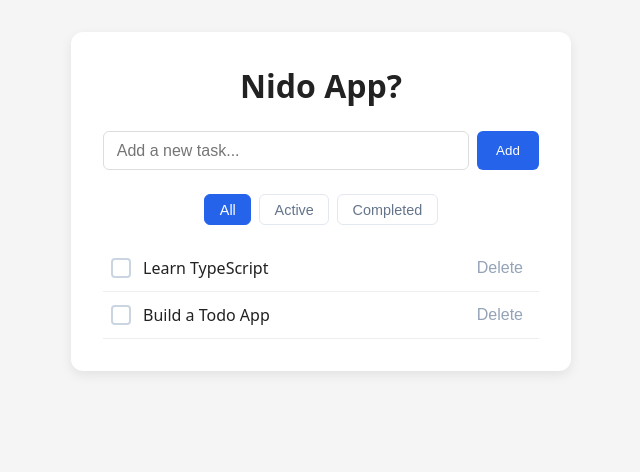
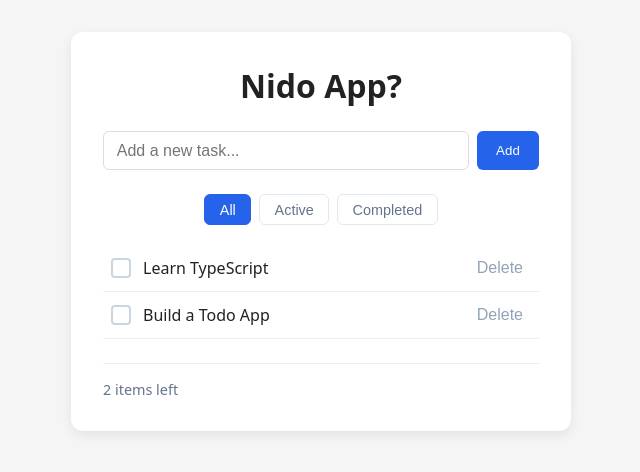
Before and after one commit to AfriCodeWizard/Todo-App, a React (Vite) app: page / in a window 1280 px wide. Shown: the top 472 px of the page, without its empty margins (319-959 px from the left). Built offline with nearby package versions, Linux system fonts and the light colour scheme.

Commit message:
feat: add remaining count and clear completed button

```diff
--- a/src/App.css
+++ b/src/App.css
@@ -139,3 +139,29 @@ h1 {
     margin-top: 1.5rem;
     font-size: 0.95rem;
 }
+
+.footer {
+    display: flex;
+    justify-content: space-between;
+    align-items: center;
+    margin-top: 1.5rem;
+    padding-top: 1rem;
+    border-top: 1px solid #eee;
+    font-size: 0.9rem;
+    color: #64748b;
+}
+
+.clear-btn {
+    background: none;
+    border: none;
+    color: #64748b;
+    cursor: pointer;
+    font-size: 0.9rem;
+    padding: 0,25rem 0.5rem;
+    border-radius: 4px;
+}
+
+.clear-btn:hover {
+    color: #ef4444;
+    background: #fef2f2;
+}
--- a/src/App.tsx
+++ b/src/App.tsx
@@ -66,6 +66,10 @@ function App() {
     setTodos(todos.filter((todo) => todo.id !== id))
   }
 
+  const clearCompleted = () => {
+    setTodos(todos.filter((todo) => !todo.completed))
+  }
+
   // CHANGE 3: Imported KeyboardEvent as a type from React.
   const handleKeyDown = (event: KeyboardEvent<HTMLInputElement>) => {
     if (event.key === 'Enter') {
@@ -78,6 +82,9 @@ function App() {
     if (filter === 'completed') return todo.completed
     return true
   })
+
+  const activeCount = todos.filter((todo) => !todo.completed).length
+  const hasCompleted = todos.some((todo) => todo.completed)
 
   return (
     <div className="app">
@@ -150,6 +157,20 @@ function App() {
       {filteredTodos.length === 0 && (
         <p className="empty">No tasks to display.</p>
       )}
+
+      {todos.length > 0 && (
+        <div className="footer">
+          <span>
+            {activeCount} item{activeCount !== 1 ? 's' : ''} left
+          </span>
+
+          {hasCompleted && (
+            <button className="clear-btn" onClick={clearCompleted}>
+              Clear completed
+            </button>
+          )}
+       </div>
+      )}
     </div>
   )
 }
```
